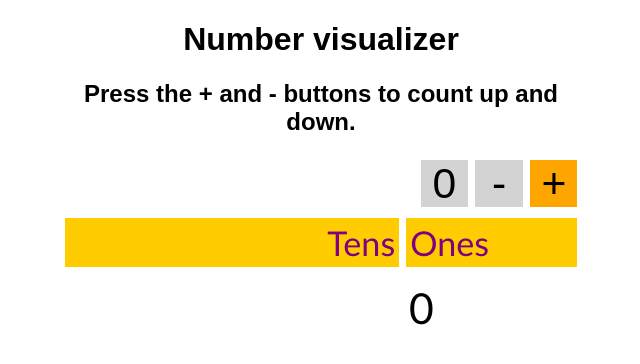
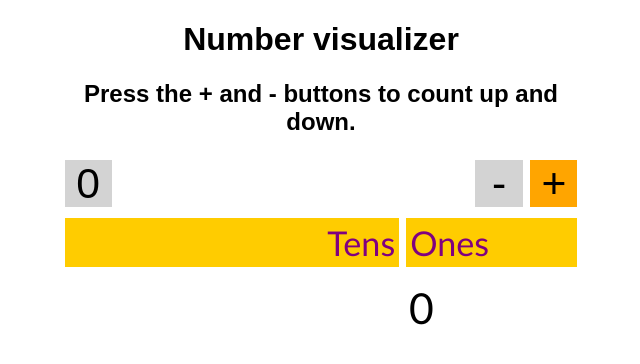
Before and after one commit to konvolution/numicon-counter, a React (Create React App) app: page / in a window 1280 px wide. Shown: the top 364 px of the page, without its empty margins (319-959 px from the left). Built offline with nearby package versions, Linux system fonts and the light colour scheme.

Commit message:
Separate reset button from -/+ buttons

```diff
--- a/src/UpDown.tsx
+++ b/src/UpDown.tsx
@@ -12,11 +12,13 @@ export const UpDown: React.FunctionComponent<UpDownProps> = ({
   onReset
 }) => (
   <div className="UpDown">
-    <div
-      className={`UpDown-Button${onReset ? "" : " UpDown-Button-Disabled"}`}
-      onClick={onReset}
-    >
-      0
+    <div style={{ flex: "auto" }}>
+      <div
+        className={`UpDown-Button${onReset ? "" : " UpDown-Button-Disabled"}`}
+        onClick={onReset}
+      >
+        0
+      </div>
     </div>
     <div
       className={`UpDown-Button${onDecrement ? "" : " UpDown-Button-Disabled"}`}
--- a/src/styles.css
+++ b/src/styles.css
@@ -9,7 +9,6 @@
 .App-UpDownContainer {
   display: flex;
   flex-direction: column;
-  align-items: flex-end;
   margin: 0 0.1cm;
 }
 
```
